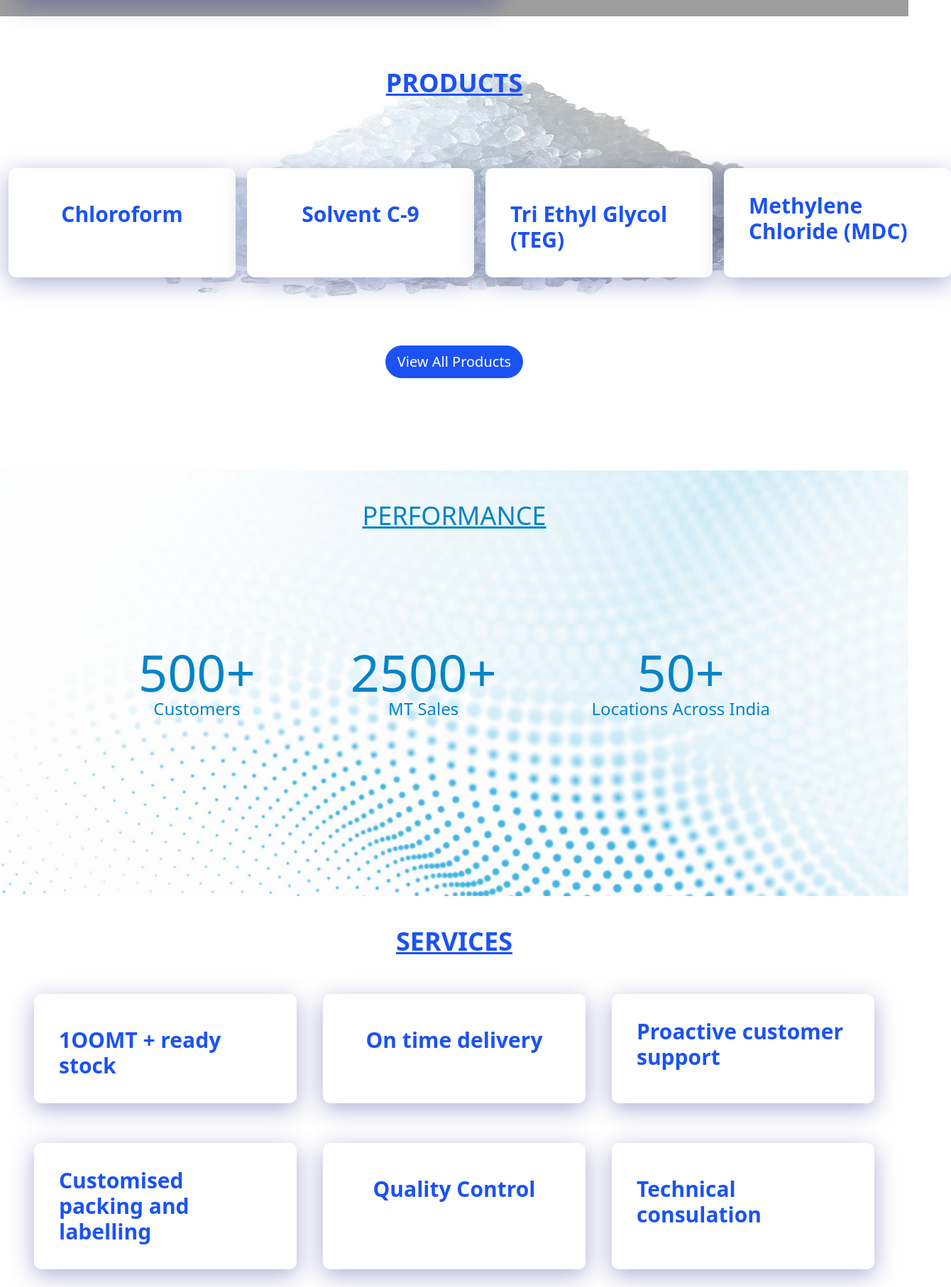
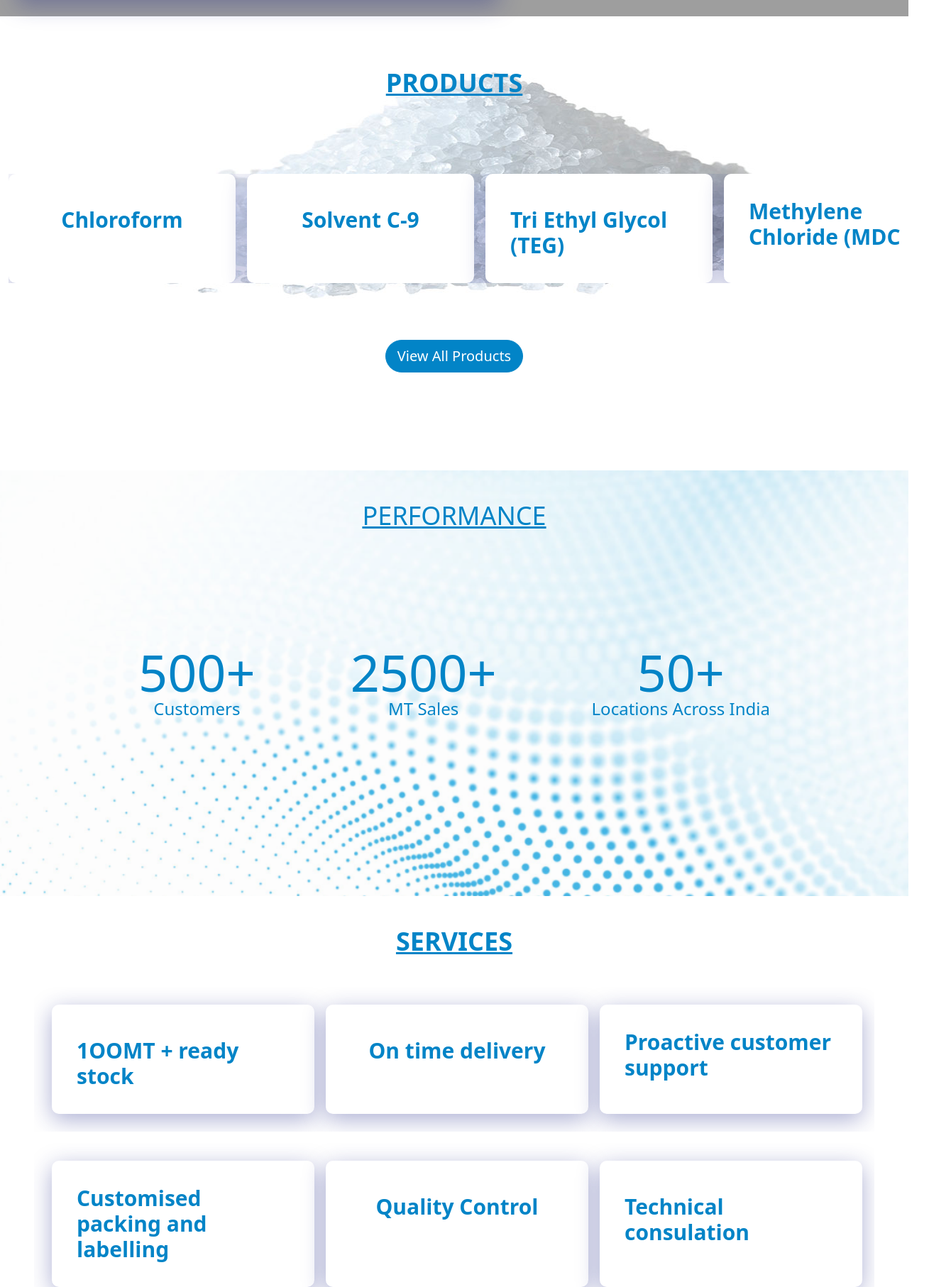
Before and after one commit to bmindustriesexport/bmindustries, a Next.js app: page / in a window 1280 px wide. Shown: the part 707-2521 px from the top of the page at 71% size, 1340 px wide, since content can reach past the window. Built offline with nearby package versions, Linux system fonts and the light colour scheme; grey boxes are pictures that could not be loaded.

Commit message:
doneeeeeee

```diff
--- a/src/components/footer/Footer.jsx
+++ b/src/components/footer/Footer.jsx
@@ -72,16 +72,16 @@ const Footer = () => {
                 <span className="text-lg">+919904456706</span>
               </div>
             </Link>
+            <Link href="tel:+917574842046">
+              <div className="flex items-center cursor-pointer">
+                <BiPhoneCall className="text-xl mr-1" />{" "}
+                <span className="text-lg">+917574842046</span>
+              </div>
+            </Link>
             <Link href="tel:+917574842044">
               <div className="flex items-center cursor-pointer">
                 <BiPhoneCall className="text-xl mr-1" />{" "}
                 <span className="text-lg">+917574842044</span>
-              </div>
-            </Link>
-            <Link href="tel:+918128594909">
-              <div className="flex items-center cursor-pointer">
-                <BiPhoneCall className="text-xl mr-1" />{" "}
-                <span className="text-lg">+918128594909</span>
               </div>
             </Link>
             {/* <Link
--- a/src/pages/index.jsx
+++ b/src/pages/index.jsx
@@ -32,6 +32,8 @@ export default function Home() {
     <>
       <Head>
         <title>BM INDUSTRIES</title>
+        <meta name="description" content="Offical Website of BM Chem"></meta>
+        <meta name="keywords" content="bmchem bm chem bhchemin BM industries BMindustries"></meta>
       </Head>
       <div
         style={{
@@ -69,11 +71,11 @@ export default function Home() {
             }}
           >
             <div className="py-40 md:py-64">
-              <h1 className="animate__animated animate__fadeInDown text-white text-2xl md:text-3xl w-[85%] lg:text-4xl">
+              <h1 className="animate__animated animate__fadeInDown text-white text-2xl md:text-3xl w-[70%] lg:text-4xl">
                 Uncompromising quality for 25+ years - your trusted source since
                 1998
               </h1>
-              <p className="animate__animated animate__fadeInUp text-white md:mt-3 text-lg md:text-xl capitalize">
+              <p className="animate__animated animate__fadeInUp text-white md:mt-3 text-lg md:text-xl capitalize w-[85%]">
                 ISO 9001 : 2015 Certified Company
               </p>
             </div>
@@ -86,21 +88,21 @@ export default function Home() {
           backgroundRepeat: "no-repeat",
           marginTop: "30px",
         }}
-        className="flex md:bg-[url('/productbg.jpg')] flex-wrap justify-center gap-4 items-center h-[120vh] md:h-[75vh] flex-col p-3 relative"
+        className="flex md:bg-[url('/productbg.jpg')] flex-wrap justify-center gap-4 items-center h-[95vh] md:h-[75vh] flex-col p-3 relative"
       >
         <div className="absolute top-16 left-1/2 transform -translate-x-1/2 -translate-y-1/2 text-4xl">
-          <h1 className="underline text-[#1b52f4] font-semibold uppercase">
+          <h1 className="underline text-sky-600 font-semibold uppercase">
             Products
           </h1>
         </div>
-        <div className="flex mt-16 w-full justify-between gap-4 flex-col md:flex-row pb-4 ">
+        <div className="flex mt-16 w-full justify-between gap-4 flex-col md:flex-row pb-4 overflow-auto p-[25px] lg:p-0">
           <div
             style={{
               boxShadow: "0 8px 32px 0 rgba( 31, 38, 135, 0.37 )",
               backdropFilter: "blur( 0px )",
               borderRadius: "10px",
             }}
-            className="p-5 md:p-[35px] bg-white hover:bg-[#1b52f4] transition hover:text-white text-[#1b52f4] font-semibold"
+            className="p-5 md:p-[35px] bg-white hover:bg-sky-600 transition hover:text-white text-sky-600 font-semibold"
           >
             <h2 className="text-xl md:text-3xl flex md:mt-3 flex-col items-center md:w-[250px]">
               <p>Chloroform</p>
@@ -113,7 +115,7 @@ export default function Home() {
               backdropFilter: "blur( 0px )",
               borderRadius: "10px",
             }}
-            className="p-5 md:p-[35px] bg-white hover:bg-[#1b52f4] transition hover:text-white text-[#1b52f4] font-semibold"
+            className="p-5 md:p-[35px] bg-white hover:bg-sky-600 transition hover:text-white text-sky-600 font-semibold"
           >
             <h2 className="text-xl md:text-3xl flex md:mt-3 flex-col items-center md:w-[250px]">
               <p>Solvent C-9</p>
@@ -126,7 +128,7 @@ export default function Home() {
               backdropFilter: "blur( 0px )",
               borderRadius: "10px",
             }}
-            className="p-5 md:p-[35px] bg-white hover:bg-[#1b52f4] transition hover:text-white text-[#1b52f4] font-semibold"
+            className="p-5 md:p-[35px] bg-white hover:bg-sky-600 transition hover:text-white text-sky-600 font-semibold"
           >
             <h2 className="text-xl md:text-3xl flex md:mt-3 flex-col items-center md:w-[250px]">
               <p>Tri Ethyl Glycol (TEG)</p>
@@ -139,14 +141,14 @@ export default function Home() {
               backdropFilter: "blur( 0px )",
               borderRadius: "10px",
             }}
-            className="p-5 md:p-[35px] bg-white hover:bg-[#1b52f4] transition hover:text-white text-[#1b52f4] font-semibold"
+            className="p-5 md:p-[35px] bg-white hover:bg-sky-600 transition hover:text-white text-sky-600 font-semibold"
           >
             <h2 className="text-xl md:text-3xl flex flex-col items-center md:w-[250px]">
               <p>Methylene Chloride (MDC)</p>
             </h2>
           </div>
         </div>
-        <button className="border border-[#1b52f4] text-white text-xl px-4 py-2 rounded-[30px] bg-[#1b52f4] mt-16 ">
+        <button className="border border-sky-600 text-white text-xl px-4 py-2 rounded-[30px] bg-sky-600 lg:mt-16 ">
           <Link href={"/products"}>View All Products</Link>
         </button>
       </div>
@@ -159,7 +161,7 @@ export default function Home() {
           height: "75vh",
           backgroundSize: "cover",
         }}
-        className="flex justify-end md:justify-between gap-4 items-center flex-col md:flex-row md:px-40 relative"
+        className="flex justify-end md:justify-between gap-4 items-center flex-col md:flex-row lg:px-40 relative"
       >
         <div className="absolute top-16 left-1/2 transform -translate-x-1/2 -translate-y-1/2 text-sky-600 text-4xl">
           <h1 className="underline uppercase">Performance</h1>
@@ -223,14 +225,14 @@ export default function Home() {
           // height: "75vh",
           backgroundSize: "cover",
         }}
-        className="flex flex-wrap justify-center gap-4 items-center h-[120vh] md:h-[75vh] flex-col p-3 md:px-12 relative"
+        className="flex flex-wrap justify-center gap-4 items-center h-fit md:h-[80vh] flex-col p-3 md:px-12 relative"
       >
         <div className="absolute top-16 left-1/2 transform -translate-x-1/2 -translate-y-1/2 text-4xl">
-          <h1 className="underline text-[#1b52f4] font-semibold uppercase">
+          <h1 className="underline text-sky-600 font-semibold uppercase">
             Services
           </h1>
         </div>
-        <div className="flex mt-16 w-full justify-between gap-4 flex-col md:flex-row">
+        <div className="flex mt-16 w-full justify-between gap-4 flex-col md:flex-row overflow-auto p-[25px]">
           <div
             style={{
               // background: "rgba( 27, 82, 244, 1 )",
@@ -238,7 +240,7 @@ export default function Home() {
               backdropFilter: "blur( 0px )",
               borderRadius: "10px",
             }}
-            className="p-5 md:p-[35px] bg-white hover:bg-[#1b52f4] transition hover:text-white text-[#1b52f4] font-semibold"
+            className="p-5 md:p-[35px] bg-white hover:bg-sky-600 transition hover:text-white text-sky-600 font-semibold"
           >
             <h2 className="text-xl md:text-3xl flex md:mt-3 flex-col items-center md:w-[300px]">
               <p>1OOMT + ready stock</p>
@@ -251,7 +253,7 @@ export default function Home() {
               backdropFilter: "blur( 0px )",
               borderRadius: "10px",
             }}
-            className="p-5 md:p-[35px] bg-white hover:bg-[#1b52f4] transition hover:text-white text-[#1b52f4] font-semibold"
+            className="p-5 md:p-[35px] bg-white hover:bg-sky-600 transition hover:text-white text-sky-600 font-semibold"
           >
             <h2 className="text-xl md:text-3xl flex md:mt-3 flex-col items-center md:w-[300px]">
               <p>On time delivery</p>
@@ -264,21 +266,21 @@ export default function Home() {
               backdropFilter: "blur( 0px )",
               borderRadius: "10px",
             }}
-            className="p-5 md:p-[35px] bg-white hover:bg-[#1b52f4] transition hover:text-white text-[#1b52f4] font-semibold"
+            className="p-5 md:p-[35px] bg-white hover:bg-sky-600 transition hover:text-white text-sky-600 font-semibold"
           >
             <h2 className="text-xl md:text-3xl flex flex-col items-center md:w-[300px]">
               <p>Proactive customer support</p>
             </h2>
           </div>
         </div>
-        <div className="flex mt-10 w-full justify-between gap-4 flex-col md:flex-row">
+        <div className="flex  w-full justify-between gap-4 flex-col md:flex-row overflow-auto p-[25px] ">
           <div
             style={{
               boxShadow: "0 8px 32px 0 rgba( 31, 38, 135, 0.37 )",
               backdropFilter: "blur( 0px )",
               borderRadius: "10px",
             }}
-            className="p-5 md:p-[35px] bg-white hover:bg-[#1b52f4] transition hover:text-white text-[#1b52f4] font-semibold"
+            className="p-5 md:p-[35px] bg-white hover:bg-sky-600 transition hover:text-white text-sky-600 font-semibold "
           >
             <h2 className="text-xl md:text-3xl flex flex-col items-center md:w-[300px]">
               <p>Customised packing and labelling</p>
@@ -291,7 +293,7 @@ export default function Home() {
               backdropFilter: "blur( 0px )",
               borderRadius: "10px",
             }}
-            className="p-5 md:p-[35px] bg-white hover:bg-[#1b52f4] transition hover:text-white text-[#1b52f4] font-semibold"
+            className="p-5 md:p-[35px] bg-white hover:bg-sky-600 transition hover:text-white text-sky-600 font-semibold"
           >
             <h2 className="text-xl md:text-3xl flex md:mt-3 flex-col items-center md:w-[300px]">
               <p>Quality Control</p>
@@ -304,7 +306,7 @@ export default function Home() {
               backdropFilter: "blur( 0px )",
               borderRadius: "10px",
             }}
-            className="p-5 md:p-[35px] bg-white hover:bg-[#1b52f4] transition hover:text-white text-[#1b52f4] font-semibold"
+            className="p-5 md:p-[35px] bg-white hover:bg-sky-600 transition hover:text-white text-sky-600 font-semibold"
           >
             <h2 className="text-xl md:text-3xl flex md:mt-3 flex-col items-center md:w-[300px]">
               <p>Technical consulation</p>
```
